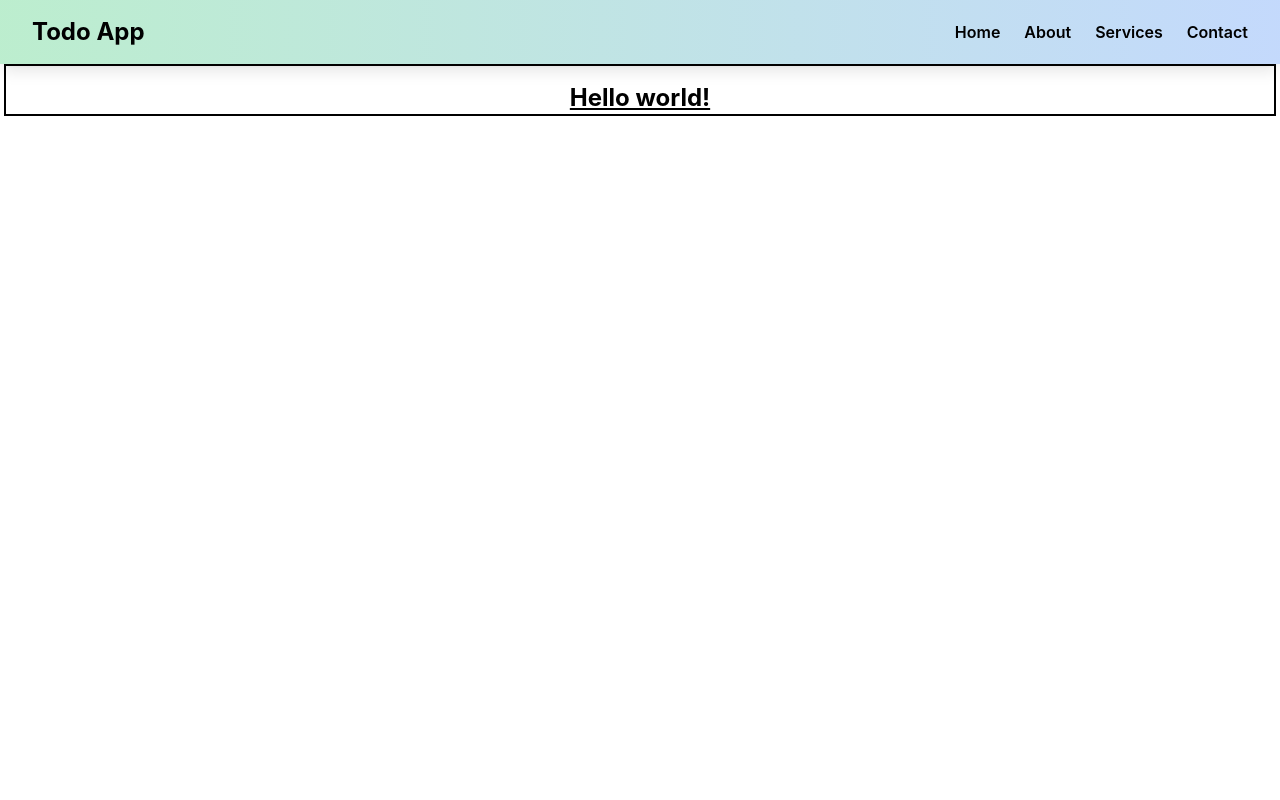
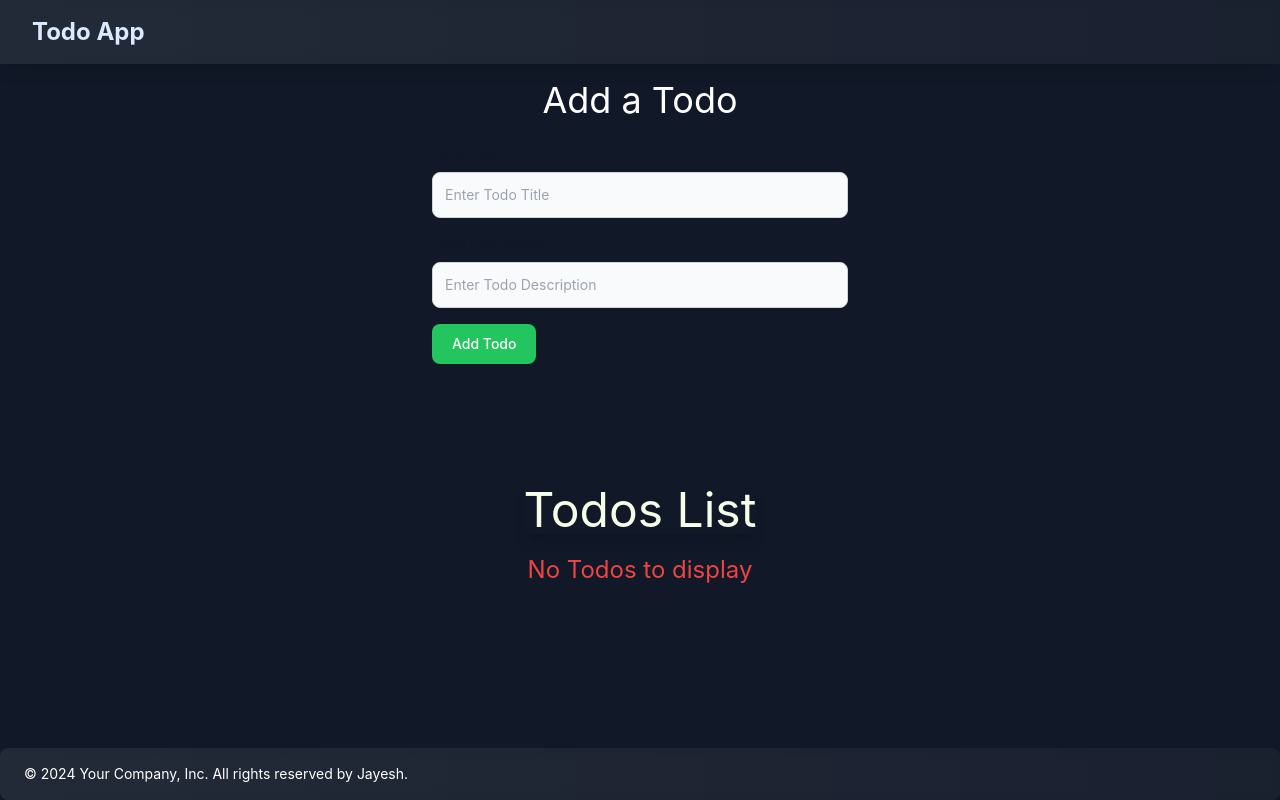
Before and after one commit to jayeshpal001/to-do-app, a React (Create React App) app: page / in a window 1280 px wide. Built offline with nearby package versions, Linux system fonts and the light colour scheme.

Commit message:
add new functionality line delete button and made UI better

```diff
--- /dev/null
+++ b/src/App.js
@@ -0,0 +1,49 @@
+import React from "react";
+import Navbar from "./components/Navbar";
+import { Todos } from "./components/Todos";
+import { AddTodo } from "./components/AddTodo";
+import { useState } from 'react';
+import Footer from "./components/Footer";
+function App() {
+  const onDelete = (todo) => {
+    setTodos(todos.filter((e) => e !== todo));
+  };
+  const addTodo =(title, desc)=>{
+    console.log("I am adding this todo", title, desc);
+    let sno;
+    if (todos.length===0) {
+      sno=1;
+    }
+    else{
+       sno = todos[todos.length-1].sno+1;
+    }
+
+    const myTodo={
+      sno: sno,
+      title: title,
+      desc: desc,
+    }
+    setTodos([...todos, myTodo]);
+    console.log(myTodo);
+  }
+
+  const [todos, setTodos] = useState([
+
+  ]);
+
+  return (
+    <div className="h-screen flex flex-col">
+      {/* Navbar at the top */}
+      <Navbar />
+      <AddTodo addTodo={addTodo}/>
+      {/* Todo Section should take full height */}
+      <div className="flex-1 flex justify-center items-center bg-gray-900">
+
+        <Todos todos={todos} onDelete={onDelete} />
+      </div>
+     <Footer/>
+    </div>
+  );
+}
+
+export default App;
--- a/src/App.jsx
+++ /dev/null
@@ -1,13 +0,0 @@
-import React from "react";
-import { Todos } from "./components/Todos";
-import Navbar from "./components/Navbar";
-function App() {
-  return (
-    <div>
-      <Navbar/>
-      <Todos/>
-    </div>
-  );
-}
-
-export default App;
--- /dev/null
+++ b/src/components/AddTodo.js
@@ -0,0 +1,69 @@
+import React, { useState } from "react";
+
+export const AddTodo = ({ addTodo }) => {
+  const [title, setTitle] = useState("");
+  const [desc, setDesc] = useState("");
+
+  const submit = (e) => {
+    e.preventDefault();
+    if (!title || !desc) {
+      alert("Title or Description cannot be blank");
+      return;
+    }
+    addTodo(title, desc);
+    setTitle("");
+    setDesc("");
+  };
+
+  return (
+    <div className="mt-10 py-10 flex justify-center px-4">
+      <div className="w-full sm:w-3/4 md:w-2/4 lg:w-1/3">
+        <h1 className="text-3xl md:text-4xl text-white text-center mb-6">
+          Add a Todo
+        </h1>
+        <form className="max-w-lg mx-auto" onSubmit={submit}>
+          <div className="mb-4">
+            <label
+              htmlFor="title"
+              className="block mb-2 text-sm font-medium text-gray-900 dark:text-white"
+            >
+              Todo Title
+            </label>
+            <input
+              value={title}
+              onChange={(e) => setTitle(e.target.value)}
+              type="text"
+              id="title"
+              className="w-full p-3 text-sm rounded-lg border border-gray-300 bg-gray-50 dark:bg-gray-700 dark:border-gray-600 dark:text-white focus:ring-blue-500 focus:border-blue-500"
+              placeholder="Enter Todo Title"
+            />
+          </div>
+
+          <div className="mb-4">
+            <label
+              htmlFor="desc"
+              className="block mb-2 text-sm font-medium text-gray-900 dark:text-white"
+            >
+              Todo Description
+            </label>
+            <input
+              value={desc}
+              onChange={(e) => setDesc(e.target.value)}
+              type="text"
+              id="desc"
+              className="w-full p-3 text-sm rounded-lg border border-gray-300 bg-gray-50 dark:bg-gray-700 dark:border-gray-600 dark:text-white focus:ring-blue-500 focus:border-blue-500"
+              placeholder="Enter Todo Description"
+            />
+          </div>
+
+          <button
+            type="submit"
+            className="w-full sm:w-auto px-5 py-2.5 text-sm font-medium text-white bg-green-500 rounded-lg hover:bg-green-600 focus:ring-4 focus:outline-none focus:ring-green-300 dark:bg-green-700 dark:hover:bg-green-600 dark:focus:ring-green-800"
+          >
+            Add Todo
+          </button>
+        </form>
+      </div>
+    </div>
+  );
+};
--- /dev/null
+++ b/src/components/Footer.js
@@ -0,0 +1,19 @@
+// import { Facebook, Instagram, X, GitHub, Youtube } from "lucide-react";
+
+export default function Footer() {
+  return (
+    <footer className="bg-gradient-to-r from-[rgba(255,255,255,0.08)] to-[rgba(255,255,255,0.04)] backdrop-blur-sm shadow-lg text-white py-4 rounded-lg mt-20" >
+      <div className="max-w-7xl mx-auto flex justify-between items-center px-6 ">
+        {/* Left Side - Copyright */}
+        <p className="text-sm text-white">
+          © 2024 Your Company, Inc. All rights reserved by Jayesh.
+        </p>
+
+        {/* Right Side - Social Media Icons */}
+        {/* <div className="flex space-x-4">
+
+        </div> */}
+      </div>
+    </footer>
+  );
+}
--- a/src/components/Navbar.js
+++ b/src/components/Navbar.js
@@ -6,39 +6,39 @@ export default function Navbar() {
   const [isOpen, setIsOpen] = useState(false);
 
   return (
-    <nav className="fixed w-full top-0 left-0 bg-gradient-to-r from-green-500/30 to-blue-500/30 backdrop-blur-sm shadow-lg">
-      <div className="max-w-8xl mx-auto px-4 sm:px-6 lg:px-8">
+    <nav className="fixed w-full top-0 left-0 bg-gradient-to-r from-[rgba(255,255,255,0.08)] to-[rgba(255,255,255,0.04)] backdrop-blur-sm shadow-lg">
+      <div className="max-w-8xl mx-auto px-4 sm:px-6 lg:px-8" >
         <div className="flex justify-between h-16 items-center">
           {/* Logo */}
-          <div className="text-2xl font-bold ">Todo App</div>
+          <div className="text-2xl font-bold text-blue-100">Todo App</div>
 
           {/* Desktop Menu */}
-          <div className="hidden md:flex space-x-6 font-semibold">
-            <a href="#" className="hover:text-yellow-300">Home</a>
-            <a href="#" className="hover:text-yellow-300">About</a>
-            <a href="#" className="hover:text-yellow-300">Services</a>
-            <a href="#" className="hover:text-yellow-300">Contact</a>
-          </div>
+          {/* <div className="hidden md:flex space-x-6 font-semibold">
+            <a href="#" className="hover:text-yellow-300 text-blue-100">Home</a>
+            <a href="#" className="hover:text-yellow-300 text-blue-100">About</a>
+            <a href="#" className="hover:text-yellow-300 text-blue-100">Services</a>
+            <a href="#" className="hover:text-yellow-300 text-blue-100">Contact</a>
+          </div> */}
 
           {/* Mobile Menu Button */}
-          <button
-            className="md:hidden focus:outline-none"
+          {/* <button
+            className="text-white md:hidden focus:outline-none"
             onClick={() => setIsOpen(!isOpen)}
           >
             {isOpen ? <X size={28} /> : <Menu size={28} />}
-          </button>
+          </button> */}
         </div>
       </div>
 
       {/* Mobile Menu Dropdown */}
-      {isOpen && (
+      {/* {isOpen && (
         <div className="md:hidden bg-gradient-to-r from-cyan-500/30 to-blue-500/30  backdrop-blur-md shadow-lg p-4 space-y-2">
           <a href="#" className="block hover:text-gray-300">Home</a>
           <a href="#" className="block hover:text-gray-300">About</a>
           <a href="#" className="block hover:text-gray-300">Services</a>
           <a href="#" className="block hover:text-gray-300">Contact</a>
         </div>
-      )}
+      )} */}
     </nav>
   );
 }
--- /dev/null
+++ b/src/components/TodoItems.js
@@ -0,0 +1,29 @@
+import React from "react";
+
+export const TodoItems = ({ todo, onDelete }) => {
+  return (
+    <div className="flex justify-center items-center w-full p-2 mb-10">
+      <div
+        className="border shadow-teal-300 shadow-md w-[90vw] sm:w-4/5 md:w-3/5 p-6 rounded-lg mt-10 h-fit"
+        style={{
+          minWidth: "28vw", // Ensures width consistency on large screens
+          backgroundColor: "#2d3748",
+          color: "#ffffff",
+        }}
+      >
+        <h3 className="text-2xl sm:text-3xl md:text-4xl font-mono font-extrabold py-3">
+          {todo.sno}. {todo.title}
+        </h3>
+        <ul className="list-disc text-base sm:text-lg px-4 sm:px-6">
+          <li>{todo.desc}</li>
+        </ul>
+        <button
+          className="bg-red-600 text-white rounded-lg px-3 py-2 mt-4 hover:bg-red-700 transition duration-300"
+          onClick={() => onDelete(todo)}
+        >
+          Delete
+        </button>
+      </div>
+    </div>
+  );
+};
--- a/src/components/Todos.js
+++ b/src/components/Todos.js
@@ -1,14 +1,17 @@
-import React from 'react'
+import React from 'react';
+import { TodoItems } from './TodoItems';
 
-export const Todos = () => {
+export const Todos = ({ todos, onDelete }) => {
   return (
-    <div className=" mt-16 pt-4 border-solid  border-2 border-black mx-1">
-      <h1 className="text-2xl font-bold underline text-center">
-      Hello world!
-    </h1>
-    <p>
-
-    </p>
+    <div>
+      <h1 className="text-5xl text-lime-50  text-center shadow-lg">Todos List</h1>
+      {todos.length === 0 ? (
+        <p className="text-red-500 text-2xl text-center mt-5">No Todos to display</p>
+      ) : (
+        todos.map((items) => {
+          return(<><TodoItems todo={items} key={items.sno} onDelete={onDelete} /></> )
+        })
+      )}
     </div>
-  )
-}
+  );
+};
--- a/src/index.css
+++ b/src/index.css
@@ -9,7 +9,12 @@ body {
   -webkit-font-smoothing: antialiased;
   -moz-osx-font-smoothing: grayscale;
 }
-
+html, body, #root {
+  background-color: rgb(17, 24, 39);
+  height: 100%;
+  margin: 0;
+  padding: 0;
+}
 code {
   font-family: source-code-pro, Menlo, Monaco, Consolas, 'Courier New',
     monospace;
```
Also changed, not shown: src/components/Todoitmes.js (deleted).
